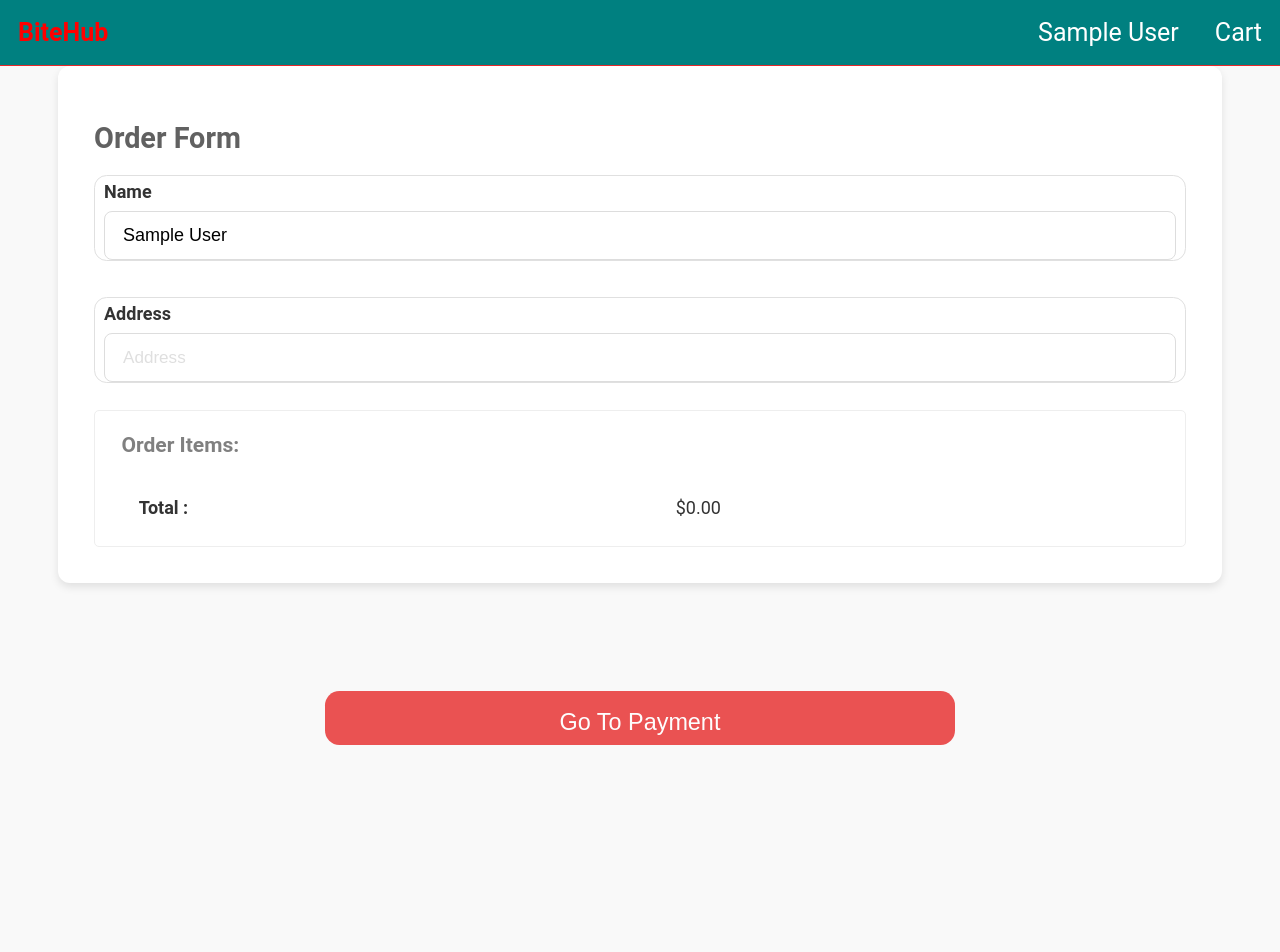
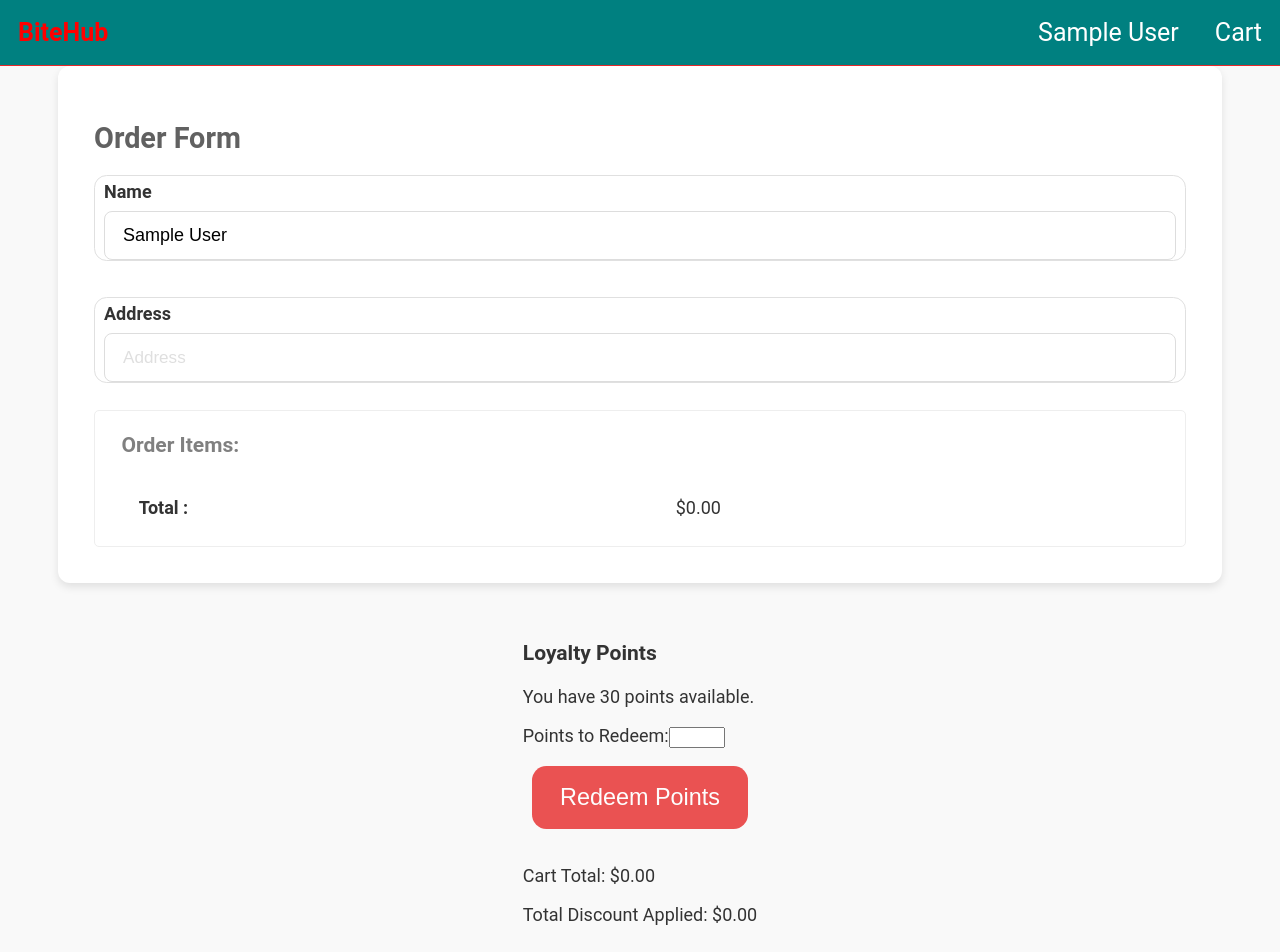
Before and after one commit to benny-isaac/BiteHub, a React (Create React App) app in the folder frontend/: page /checkout in a window 1280 px wide. Shown: the top 952 px of the page. Before the commit the page ends 800 px from the top, so only its background shows below. Built offline with nearby package versions, Linux system fonts and the light colour scheme; sample sign-in values are in the browser's storage.

Commit message:
Implemented the loyalty system

```diff
--- a/frontend/src/pages/Checkout/CheckoutPage.js
+++ b/frontend/src/pages/Checkout/CheckoutPage.js
@@ -1,81 +1,7 @@
-// import React, { useState } from 'react';
-// import { useCart } from '../../hooks/useCart';
-// import { useAuth } from '../../hooks/useAuth';
-// import { useNavigate } from 'react-router-dom';
-// import { useForm } from 'react-hook-form';
-// import { toast } from 'react-toastify';
-// import { createOrder } from '../../services/orderService';
-// import classes from './checkoutPage.module.css';
-// import Title from '../../components/Title/Title';
-// import Input from '../../components/Input/Input';
-// import Button from '../../components/Button/Button';
-// import OrderItemsList from '../../components/OrderItemsList/OrderItemsList';
-
-// export default function CheckoutPage() {
-//   const { cart } = useCart();
-//   const { user } = useAuth();
-//   const navigate = useNavigate();
-//   const [order, setOrder] = useState({ ...cart });
-
-//   const {
-//     register,
-//     formState: { errors },
-//     handleSubmit,
-//   } = useForm();
-
-//   const submit = async (data) => {
-//     // Check if the required fields are filled
-//     if (!data.name || !data.address) {
-//       toast.warning('Please fill in all required fields');
-//       return;
-//     }
-
-//     // Create the order without relying on the map
-//     await createOrder({ ...order, points: data.points, name: data.name, address: data.address });
-//     navigate('/payment');
-//   };
-
-//   return (
-//     <>
-//       <form onSubmit={handleSubmit(submit)} className={classes.container}>
-//         <div className={classes.content}>
-//           <Title title="Order Form" fontSize="1.6rem" />
-//           <div className={classes.inputs}>
-//             <Input
-//               defaultValue={user.name}
-//               label="Name"
-//               {...register('name', { required: 'Name is required' })}
-//               error={errors.name}
-//             />
-//             <Input
-//               defaultValue={user.address}
-//               label="Address"
-//               {...register('address', { required: 'Address is required' })}
-//               error={errors.address}
-//             />
-//           </div>
-//           <OrderItemsList order={order} />
-//         </div>
-
-//         <div className={classes.buttons_container}>
-//           <div className={classes.buttons}>
-//             <Button
-//               type="submit"
-//               text="Go To Payment"
-//               width="100%"
-//               height="3rem"
-//             />
-//           </div>
-//         </div>
-//       </form>
-//     </>
-//   );
-// }
-import React from 'react';
+import React, { useState } from 'react';
 import { useCart } from '../../hooks/useCart';
 import { useAuth } from '../../hooks/useAuth';
 import { useNavigate } from 'react-router-dom';
-import { useState } from 'react';
 import { useForm } from 'react-hook-form';
 import { toast } from 'react-toastify';
 import { createOrder } from '../../services/orderService';
@@ -90,6 +16,10 @@ export default function CheckoutPage() {
   const { user } = useAuth();
   const navigate = useNavigate();
   const [order, setOrder] = useState({ ...cart });
+  const [loyaltyPoints, setLoyaltyPoints] = useState(Math.floor(Math.random() * 100)); // Random loyalty points
+  const [pointsToRedeem, setPointsToRedeem] = useState(0);
+  const [cartTotal, setCartTotal] = useState(cart.totalPrice); // Track cart total price
+  const [discountAmount, setDiscountAmount] = useState(0); // Track total discount applied
 
   const {
     register,
@@ -99,23 +29,44 @@ export default function CheckoutPage() {
 
   // Function to generate random coordinates (latitude and longitude)
   const generateRandomCoordinates = () => {
-    const latitude = (Math.random() * 180 - 90).toFixed(6); // Generates random latitude between -90 and 90
-    const longitude = (Math.random() * 360 - 180).toFixed(6); // Generates random longitude between -180 and 180
+    const latitude = (Math.random() * 180 - 90).toFixed(6);
+    const longitude = (Math.random() * 360 - 180).toFixed(6);
     return { lat: latitude, lng: longitude };
+  };
+
+  // Handle points redemption
+  const handleRedeemPoints = () => {
+    const discountValue = pointsToRedeem / 10; // 10 points = $1 discount
+    if (pointsToRedeem > loyaltyPoints) {
+      toast.error('You cannot redeem more points than you have.');
+    } else if (discountValue > cartTotal) {
+      toast.error('Points exceed cart total.');
+    } else {
+      const newTotal = cartTotal - discountValue; // Calculate the new total
+      setCartTotal(newTotal); // Update cart total
+      setLoyaltyPoints(loyaltyPoints - pointsToRedeem); // Deduct redeemed points
+      setOrder({ ...order, totalPrice: newTotal }); // Reflect the new total in the order
+      setDiscountAmount(discountAmount + discountValue); // Update the total discount applied
+      setPointsToRedeem(0); // Clear the input field
+      toast.success(`${pointsToRedeem} points redeemed!`);
+    }
   };
 
   const submit = async data => {
     const randomCoordinates = generateRandomCoordinates();
 
-    // Add random coordinates to the order object
-    setOrder({ ...order, addressLatLng: randomCoordinates });
+    await createOrder({
+      ...order,
+      name: data.name,
+      address: data.address,
+      addressLatLng: randomCoordinates,
+      totalPrice: cartTotal, // Pass the updated cart total
+    });
 
-    await createOrder({ ...order, points: data.points, name: data.name, address: data.address, addressLatLng: randomCoordinates });
-    navigate('/payment');
+    navigate('/payment'); // Redirect to payment page
   };
 
   return (
-    <>
     <form onSubmit={handleSubmit(submit)} className={classes.container}>
       <div className={classes.content}>
         <Title title="Order Form" fontSize="1.6rem" />
@@ -136,8 +87,33 @@ export default function CheckoutPage() {
         <OrderItemsList order={order} />
       </div>
 
+      <div className={classes.loyalty_section}>
+        <h3>Loyalty Points</h3>
+        <p>You have {loyaltyPoints} points available.</p>
+        <div className={classes.redeem_section}>
+          <label htmlFor="pointsToRedeem">Points to Redeem:</label>
+          <input
+            type="number"
+            id="pointsToRedeem"
+            value={pointsToRedeem === 0 ? '' : pointsToRedeem} // Show empty when value is 0
+            onChange={e => {
+              const value = e.target.value;
+              setPointsToRedeem(value === '' ? 0 : Number(value)); // Reset to 0 if input is cleared
+            }}
+            min="0"
+            max={loyaltyPoints}
+          />
+          <Button
+            type="button"
+            text="Redeem Points"
+            onClick={handleRedeemPoints}
+          />
+        </div>
+        <p>Cart Total: ${cartTotal.toFixed(2)}</p>
+        <p>Total Discount Applied: ${discountAmount.toFixed(2)}</p>
+      </div>
+
       <div className={classes.buttons_container}>
-          <div className={classes.buttons}>
         <Button
           type="submit"
           text="Go To Payment"
@@ -145,8 +121,6 @@ export default function CheckoutPage() {
           height="3rem"
         />
       </div>
-        </div>
     </form>
-    </>
   );
 }
```
Lines whose indentation alone changed are shown as unchanged.
